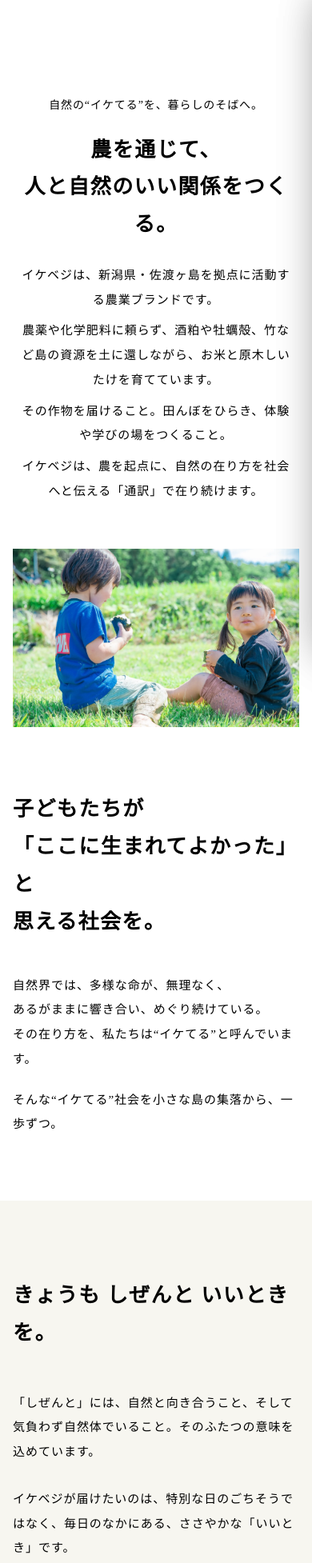
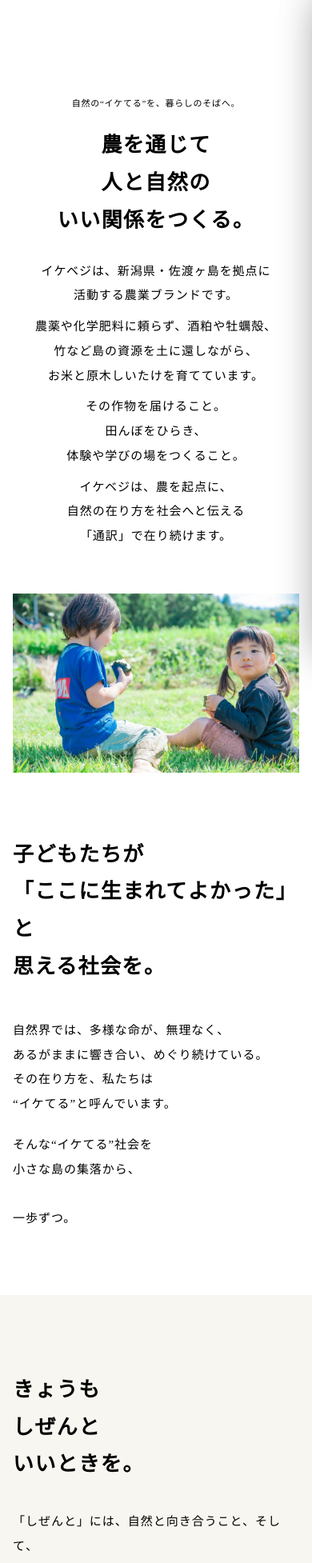
Before and after one commit to nino-0813/honma_nextjs, a Next.js app: page /about in a window 390 px wide. Shown: the part 40-1994 px from the top of the page at 80% size. Built offline with nearby package versions, Linux system fonts and the light colour scheme; no server answers.

Commit message:
Adjust About page mobile typography and line breaks

```diff
--- a/app/(main)/about/page.tsx
+++ b/app/(main)/about/page.tsx
@@ -43,14 +43,14 @@ export default function AboutPage() {
 
   return (
     <main className="page-top-offset w-full overflow-x-hidden bg-white text-[#1c1d1d]">
-      <header className="px-6 pb-14 pt-16 text-center md:pb-20 md:pt-24">
+      <header className="about-intro px-6 pb-14 pt-16 text-center md:pb-20 md:pt-24">
         <p className="text-[11px] tracking-[0.24em] text-gray-500">自然の“イケてる”を、暮らしのそばへ。</p>
-        <h1 className="mt-5 font-serif text-[26px] font-medium leading-[1.8] tracking-[0.13em] md:text-[38px]">農を通じて、<br className="md:hidden" />人と自然のいい関係をつくる。</h1>
+        <h1 className="mt-5 font-serif text-[26px] font-medium leading-[1.8] tracking-[0.13em] md:text-[38px]">農を通じて<span className="hidden md:inline">、</span><br className="md:hidden" />人と自然の<br className="md:hidden" />いい関係をつくる。</h1>
         <div className="mx-auto mt-6 max-w-[760px] space-y-2 text-[12px] leading-[2.1] tracking-[0.08em] text-gray-600 md:text-sm">
-          <p>イケベジは、新潟県・佐渡ヶ島を拠点に活動する農業ブランドです。</p>
-          <p>農薬や化学肥料に頼らず、酒粕や牡蠣殻、竹など島の資源を土に還しながら、お米と原木しいたけを育てています。</p>
-          <p>その作物を届けること。田んぼをひらき、体験や学びの場をつくること。</p>
-          <p>イケベジは、農を起点に、自然の在り方を社会へと伝える「通訳」で在り続けます。</p>
+          <p>イケベジは、新潟県・佐渡ヶ島を拠点に<br className="md:hidden" />活動する農業ブランドです。</p>
+          <p>農薬や化学肥料に頼らず、酒粕や牡蠣殻、<br className="md:hidden" />竹など島の資源を土に還しながら、<br className="md:hidden" />お米と原木しいたけを育てています。</p>
+          <p>その作物を届けること。<br className="md:hidden" />田んぼをひらき、<br className="md:hidden" />体験や学びの場をつくること。</p>
+          <p>イケベジは、農を起点に、<br className="md:hidden" />自然の在り方を社会へと伝える<br className="md:hidden" />「通訳」で在り続けます。</p>
         </div>
       </header>
 
@@ -62,12 +62,12 @@ export default function AboutPage() {
 
       <section className="px-4 py-20 md:px-6 md:py-28">
         <FadeInSection className="mx-auto max-w-[1120px] text-left">
-          <h2 className="text-[25px] font-medium leading-[1.9] tracking-[0.14em] md:text-[34px]">
+          <h2 className="text-[24px] font-medium leading-[1.9] tracking-[0.14em] md:text-[34px]">
             子どもたちが<br />「ここに生まれてよかった」と<br />思える社会を。
           </h2>
           <div className="mt-10 max-w-[680px] space-y-5 text-[13px] font-light leading-[2.15] tracking-[0.08em] text-gray-600 md:mt-12 md:text-sm">
-            <p>自然界では、多様な命が、無理なく、<br />あるがままに響き合い、めぐり続けている。<br />その在り方を、私たちは“イケてる”と呼んでいます。</p>
-            <p>そんな“イケてる”社会を小さな島の集落から、一歩ずつ。</p>
+            <p>自然界では、多様な命が、無理なく、<br />あるがままに響き合い、めぐり続けている。<br />その在り方を、私たちは<br className="md:hidden" />“イケてる”と呼んでいます。</p>
+            <p>そんな“イケてる”社会を<br className="md:hidden" />小さな島の集落から、<br className="md:hidden" /><br className="md:hidden" />一歩ずつ。</p>
           </div>
         </FadeInSection>
       </section>
@@ -76,15 +76,15 @@ export default function AboutPage() {
         <FadeInSection className="mx-auto max-w-[1120px]">
           <div className="grid md:grid-cols-[minmax(0,1fr)_minmax(320px,0.82fr)] md:items-center md:gap-20">
             <div className="order-1 min-w-0">
-              <h2 className="text-left text-[24px] font-medium tracking-[0.2em] md:text-[32px]">きょうも しぜんと いいときを。</h2>
-              <div className="mt-12 max-w-[720px] space-y-7 text-left text-[13px] font-light leading-[2.3] tracking-[0.09em] text-gray-600 md:text-sm">
-                <p>「しぜんと」には、自然と向き合うこと、そして気負わず自然体でいること。そのふたつの意味を込めています。</p>
-                <p>イケベジが届けたいのは、特別な日のごちそうではなく、毎日のなかにある、ささやかな「いいとき」です。</p>
+              <h2 className="text-left text-[26px] font-medium leading-[1.35] tracking-[0.2em] md:text-[32px] md:leading-normal">きょうも<span className="hidden md:inline"> </span><br className="md:hidden" />しぜんと<span className="hidden md:inline"> </span><br className="md:hidden" />いいときを。</h2>
+              <div className="mt-8 max-w-[720px] space-y-5 md:mt-12 md:space-y-7 text-left text-[13px] font-light leading-[1.8] tracking-[0.09em] md:leading-[2.3] text-gray-600 md:text-sm">
+                <p>「しぜんと」には、自然と向き合うこと、そして<span className="md:hidden">、</span><br className="md:hidden" />気負わず自然体でいること。<br className="md:hidden" />そのふたつの意味を込めています。</p>
+                <p>イケベジが届けたいのは、<br className="md:hidden" />特別な日のごちそうではなく、<br className="md:hidden" />毎日のなかにある、ささやかな<br className="md:hidden" />「いいとき」です。</p>
               </div>
 
-              <div className="mt-14 max-w-[680px] space-y-7 text-left text-[13px] font-light leading-[2.3] tracking-[0.09em] text-gray-600 md:mt-16 md:text-sm">
-                <p>ひと粒のお米の向こうには、<br />山から流れてくる水や、田んぼに集う生きもの、<br />トキが舞う空と、長い年月をかけて受け継がれてきた田んぼがあります。</p>
-                <p>あなたの「いいとき」は、自然が重ねてきた時間とつながっている。<br />ありのままのあなたで、<br />きょうも、しぜんと。</p>
+              <div className="mt-8 max-w-[680px] space-y-5 md:space-y-7 text-left text-[13px] font-light leading-[1.8] tracking-[0.09em] md:leading-[2.3] text-gray-600 md:mt-16 md:text-sm">
+                <p>ひと粒のお米の向こうには、<br />山から流れてくる水や、<br className="md:hidden" />田んぼに集う生きもの、<br />トキが舞う空と、<br className="md:hidden" />長い年月をかけて<br className="md:hidden" />受け継がれてきた田んぼがあります。</p>
+                <p>あなたの「いいとき」は、自然が重ねてきた時間とつながっている。<br /><br className="md:hidden" />ありのままのあなたで、<br />きょうも、しぜんと。</p>
               </div>
             </div>
 
--- a/app/globals.css
+++ b/app/globals.css
@@ -385,3 +385,28 @@
     transition: none;
   }
 }
+
+/* Keep the editorial line breaks on mobile; size text to the available width. */
+@media (width < 768px) {
+  .about-intro {
+    container-type: inline-size;
+  }
+
+  .about-intro > p,
+  .about-intro > h1,
+  .about-intro > div > p {
+    white-space: nowrap;
+  }
+
+  .about-intro > p {
+    font-size: min(11px, 3.4cqw);
+  }
+
+  .about-intro > h1 {
+    font-size: min(26px, 8cqw);
+  }
+
+  .about-intro > div {
+    font-size: min(12px, 4cqw);
+  }
+}
```
